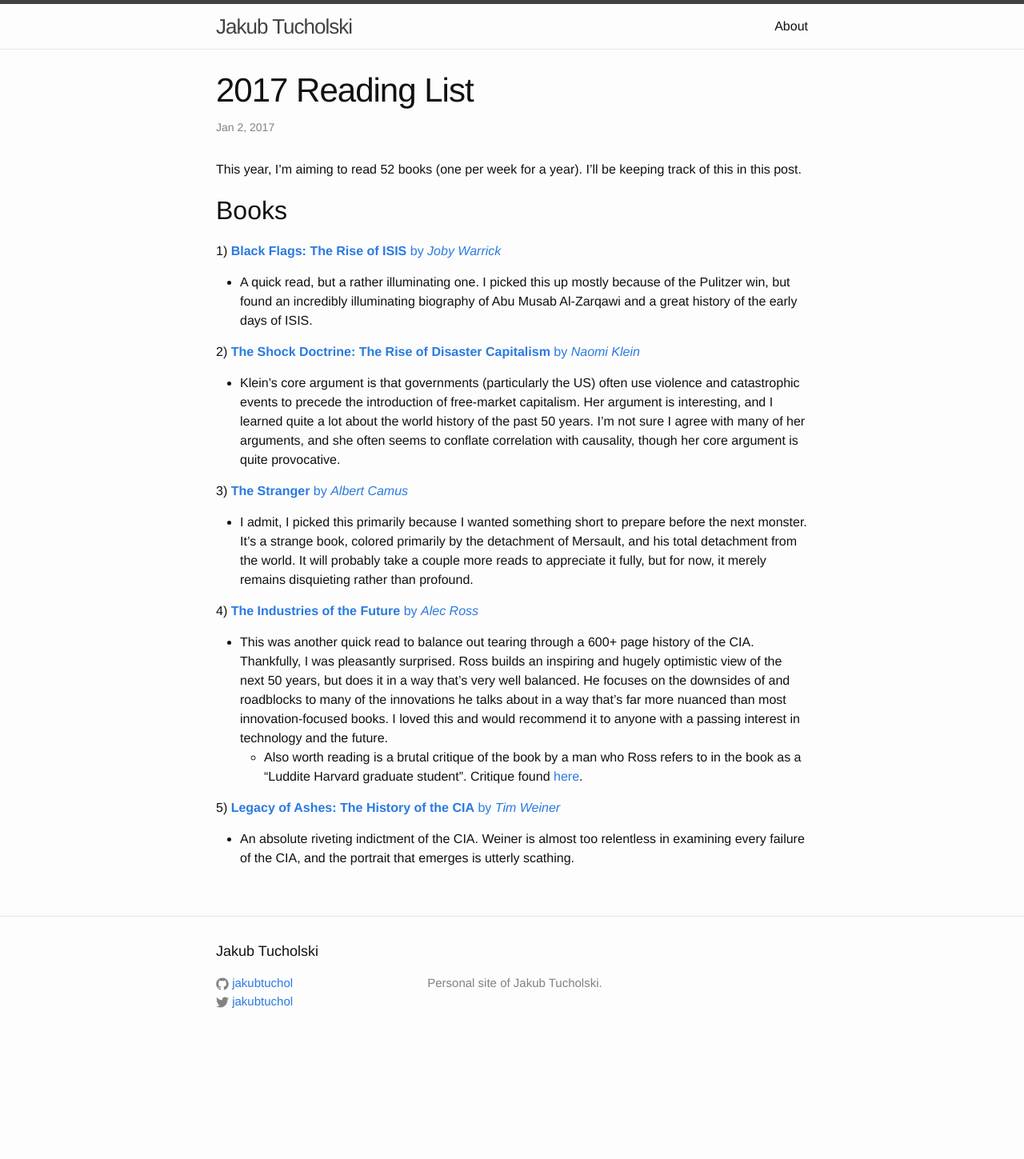
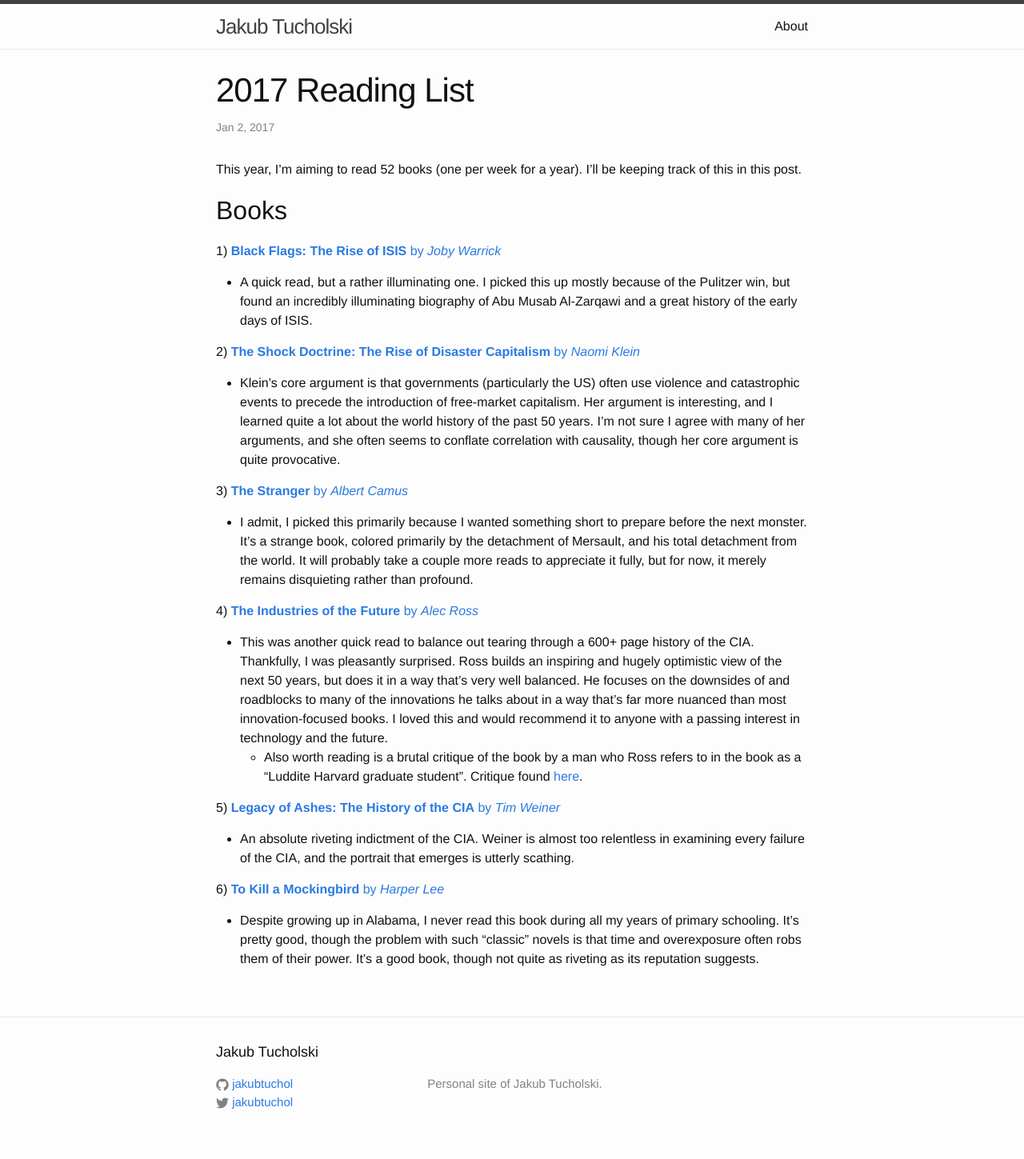
Before and after one commit to jakubtuchol/jakubtuchol.github.io, a Jekyll site: the page built from _posts/2017-01-02-yearly-reading-list.markdown, in a window 1280 px wide. Shown: the whole page at 80% size. Built offline with Jekyll 4.4.1, drawn with Linux system fonts in a browser that asks for light colours; before the commit the page ends 1323 px from its top, so only the background shows below that.

Commit message:
adding to kill a mockingbird

```diff
--- a/_posts/2017-01-02-yearly-reading-list.markdown
+++ b/_posts/2017-01-02-yearly-reading-list.markdown
@@ -30,9 +30,14 @@ This year, I'm aiming to read 52 books (one per week for a year). I'll be keepin
 
 * An absolute riveting indictment of the CIA. Weiner is almost too relentless in examining every failure of the CIA, and the portrait that emerges is utterly scathing.
 
+6) [**To Kill a Mockingbird** by *Harper Lee*][kill_mockingbird]
+
+* Despite growing up in Alabama, I never read this book during all my years of primary schooling. It's pretty good, though the problem with such "classic" novels is that time and overexposure often robs them of their power. It's a good book, though not quite as riveting as its reputation suggests.
+
 [black_flags]:         https://www.amazon.com/Black-Flags-Rise-Joby-Warrick/dp/0804168938
 [shock_doctrine]:      https://www.amazon.com/Shock-Doctrine-Rise-Disaster-Capitalism/dp/0312427999
 [stranger]:            https://www.amazon.com/Stranger-Albert-Camus/dp/0679720200
 [industries]:          https://www.amazon.com/Industries-Future-Alec-Ross/dp/1476753652
 [industries_critique]: http://thebaffler.com/salvos/made-a-moron
 [legacy_ashes]:        https://www.amazon.com/Legacy-Ashes-History-Tim-Weiner/dp/0307389006
+[kill_mockingbird]:    https://www.amazon.com/Kill-Mockingbird-Harper-Lee/dp/0446310786
```
